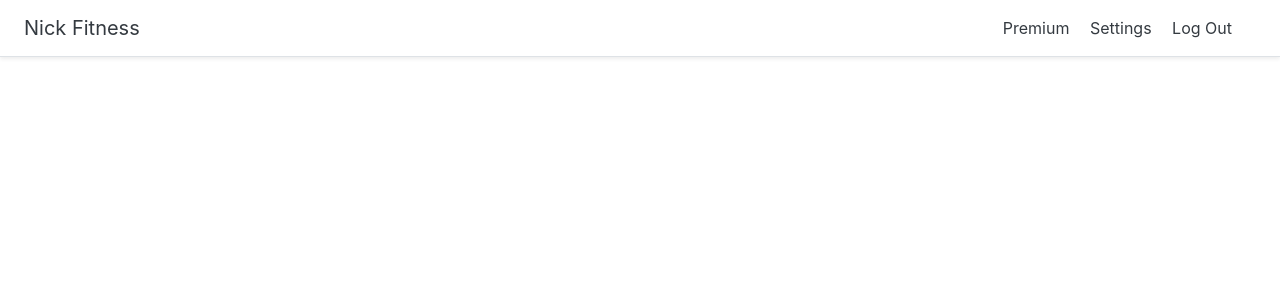
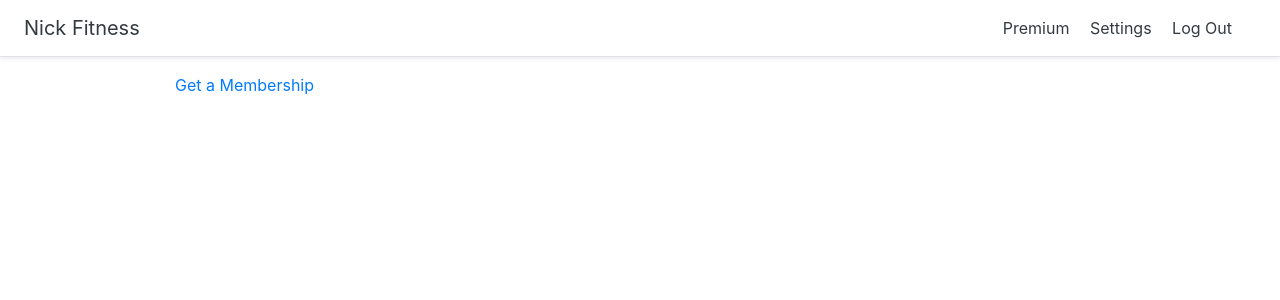
Before and after one commit to trueomarson/fitness_plans, a Django app: page /auth/settings in a window 1280 px wide. Shown: the top 300 px of the page. Run offline with Django 3.2, Linux system fonts and the light colour scheme; a user stored in the database is signed in; data comes from the database, SQL or seed files in the repository; both versions use the stored data as it was after the commit; some libraries are stand-ins or nearby versions.

Commit message:
initial commit

```diff
--- a/plans/templates/registration/settings.html
+++ b/plans/templates/registration/settings.html
@@ -1,5 +1,19 @@
 {% extends 'plans/base.html' %}
 {% block content %}
 <div class="container">
+    {% if cancel_at_period_end %}
+    Your membership will run to end of your billing cycle.
+
+    {% elif membership %}
+
+    <from action="{'url 'setting" %} method="POST">
+        {% csrf_token %}
+        <input type="submit" value="Cancel Membership">
+    </from>
+
+    {% else %}
+
+    <a href="{% url 'join' %}"> Get a Membership</a>
+    {% endif %}
 </div>
 {% endblock %}
--- a/plans/views.py
+++ b/plans/views.py
@@ -1,4 +1,6 @@
 from django.shortcuts import render, get_object_or_404, redirect
+from django.views.generic.base import RedirectView
+from stripe.api_resources import subscription
 from .forms import CustomSignupForm
 from django.urls import reverse_lazy
 from django.views import generic
@@ -15,7 +17,13 @@ def home(request):
 
 def plan(request,pk):
     plan = get_object_or_404(FitnessPlan, pk=pk)
-    if plan.premium :
+    if plan.premium:
+        if request.user.is_authenticated:
+            try:
+                if request.user.customer.membership:
+                    return render(request, 'plans/plan.thml', {'plan:plan}'})
+            except Customer.DoesNotExist:
+                return RedirectView('join')
         return redirect('join')
     else:
         return render(request, 'plans/plan.html', {'plan':plan})
@@ -25,6 +33,13 @@ def join(request):
 
 @login_required
 def checkout(request):
+
+    try:
+        if request.user.customer.membership:
+            return redirect('setting')
+    except Customer.DoesNotExist:
+        pass
+
 
     coupons = {'halloween':31, 'welcome':10}
 
@@ -86,7 +101,24 @@ def checkout(request):
         'coupon_dollar':coupon_dollar,'final_dollar':final_dollar})
 
 def settings(request):
-    return render(request, 'registration/settings.html')
+    membership = False
+    cancel_at_period_end = False
+    if request.method == 'POST':
+        subscription = stripe.Subscription.retrieve(request.user.customer.stripe_subscription_id)
+        subscription.cancel_at_period_end = True
+        request.user.customer.cancel_at_period_end = True
+        cancel_at_period_end = True
+        subscription.save()
+        request.user.customer.save()
+    else:
+        try:
+            if request.user.customer.membership:
+                membership = True
+            if request.user.customer.cancel_at_period_end:
+                cancel_at_period_end = True
+        except Customer.DoesNotExist:
+            membership =False
+    return render(request, 'registration/settings.html', {'membership':membership, 'cancel_at_period':cancel_at_period_end})
 
 class SignUp(generic.CreateView):
     form_class = CustomSignupForm
```
Also changed, not shown: db.sqlite3.
